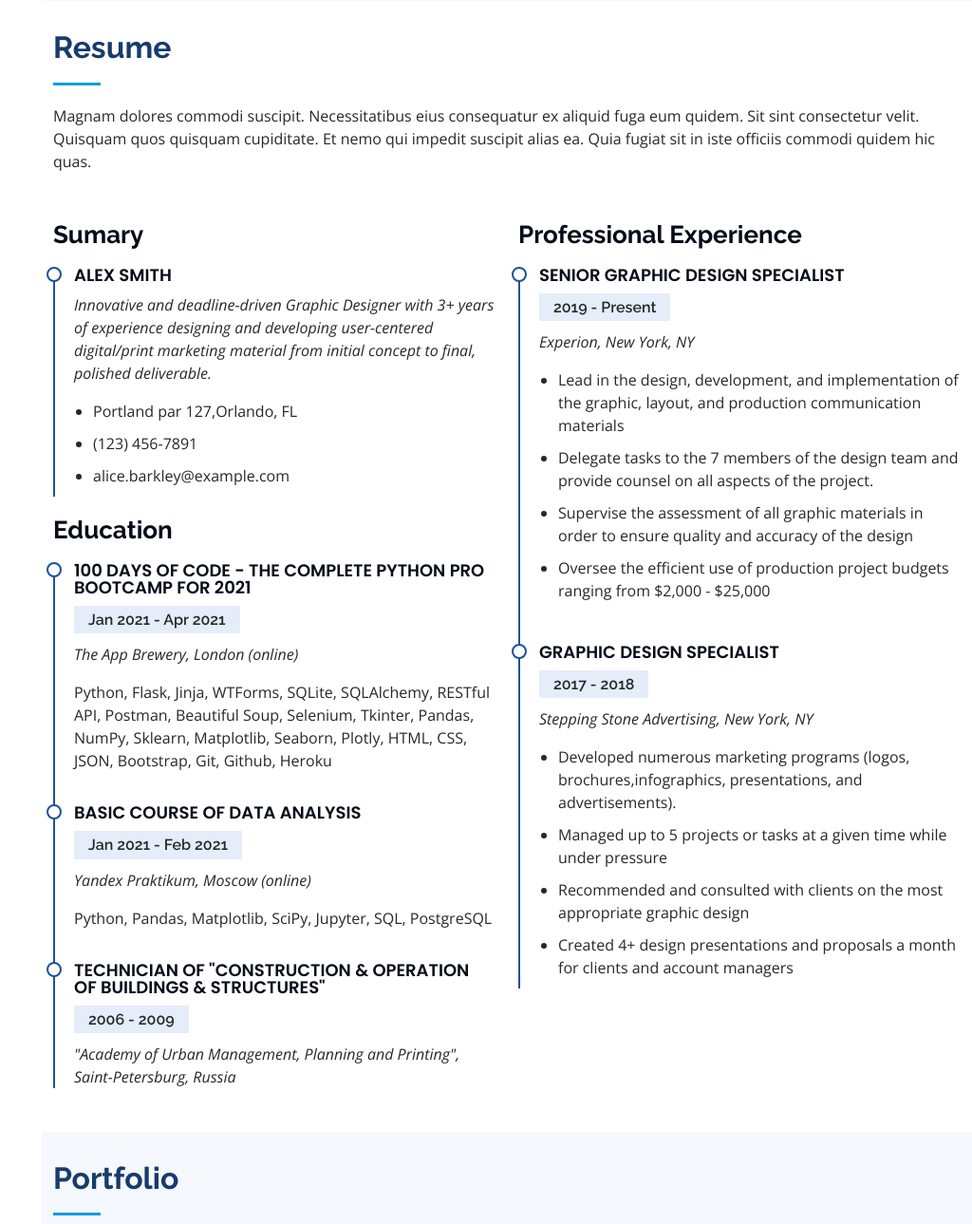
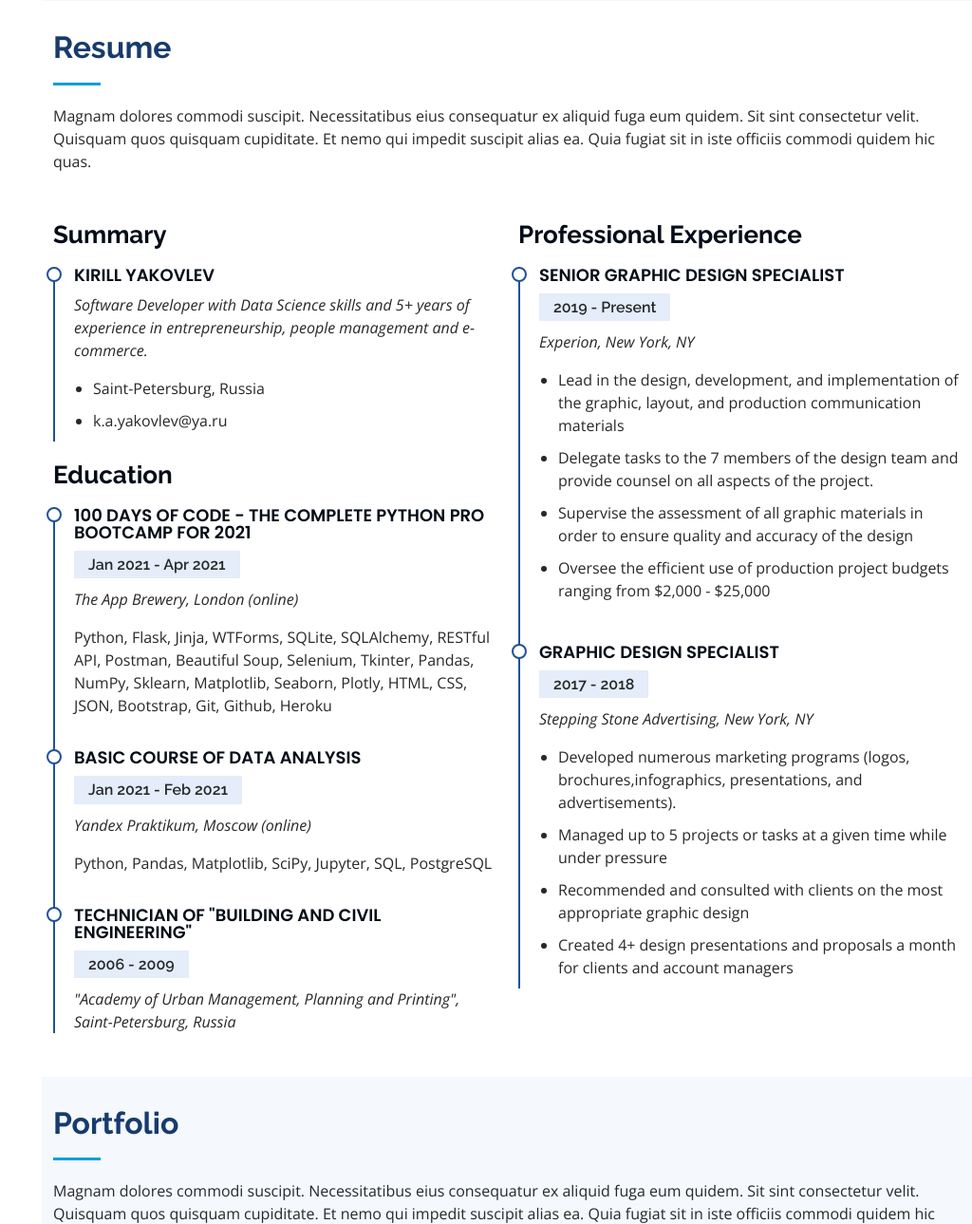
Before and after one commit to k-yakovlev/portfolio-website, a Flask app: page / in a window 1280 px wide. Shown: the part 2293-3582 px from the top of the page at 95% size, without its empty margins (256-1280 px from the left). Run offline with Flask 2, Linux system fonts and the light colour scheme; some libraries are stand-ins or nearby versions.

Commit message:
Fix content in 'Resume' section.

```diff
--- a/templates/index.html
+++ b/templates/index.html
@@ -264,14 +264,13 @@
 
         <div class="row">
           <div class="col-lg-6" data-aos="fade-up">
-            <h3 class="resume-title">Sumary</h3>
+            <h3 class="resume-title">Summary</h3>
             <div class="resume-item pb-0">
-              <h4>Alex Smith</h4>
-              <p><em>Innovative and deadline-driven Graphic Designer with 3+ years of experience designing and developing user-centered digital/print marketing material from initial concept to final, polished deliverable.</em></p>
+              <h4>Kirill Yakovlev</h4>
+              <p><em>Software Developer with Data Science skills and 5+ years of experience in entrepreneurship, people management and e-commerce. </em></p>
               <ul>
-                <li>Portland par 127,Orlando, FL</li>
-                <li>(123) 456-7891</li>
-                <li>alice.barkley@example.com</li>
+                <li>Saint-Petersburg, Russia</li>
+                <li>k.a.yakovlev@ya.ru</li>
               </ul>
             </div>
 
@@ -289,7 +288,7 @@
               <p>Python, Pandas, Matplotlib, SciPy, Jupyter, SQL, PostgreSQL</p>
             </div>
             <div class="resume-item">
-              <h4>Technician of "Construction & Operation of Buildings & Structures"</h4>
+              <h4>Technician of "Building and Civil Engineering"</h4>
               <h5>2006 - 2009</h5>
               <p><em>"Academy of Urban Management, Planning and Printing", Saint-Petersburg, Russia</em></p>
             </div>
```
